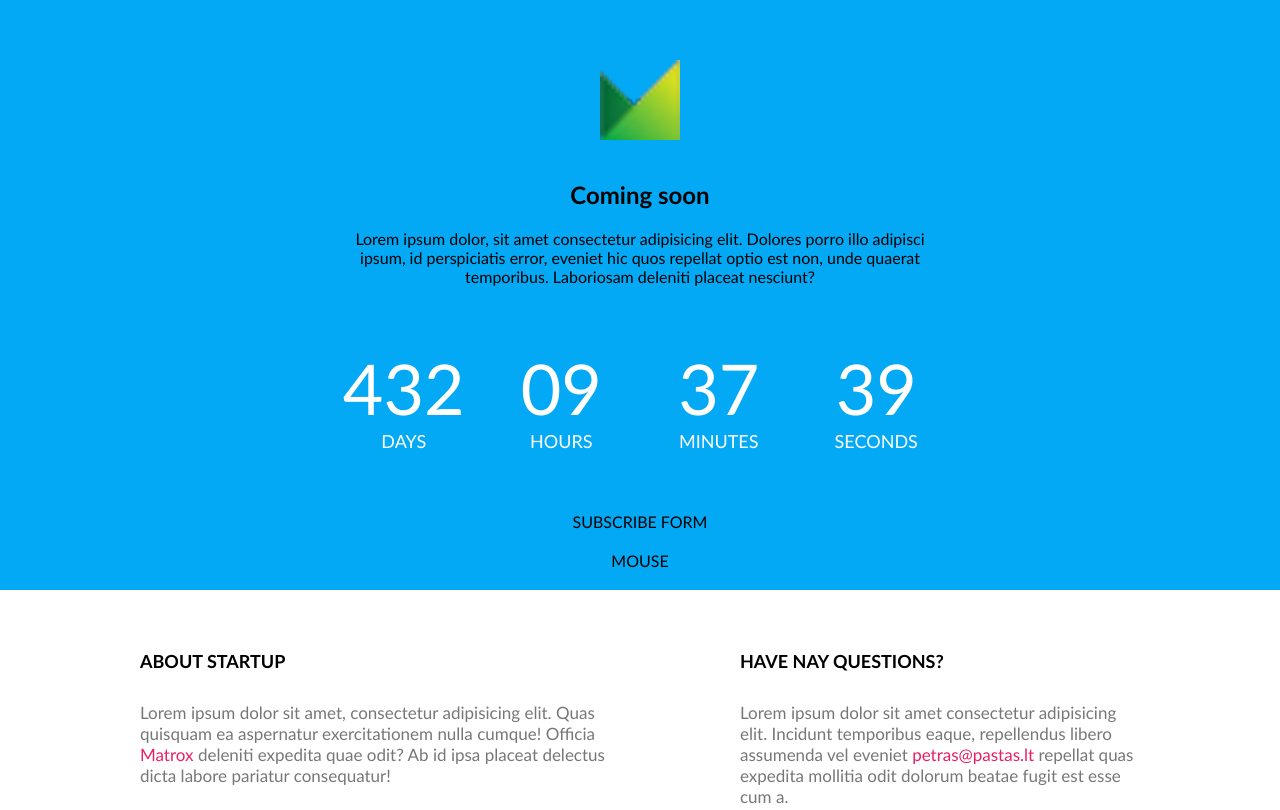
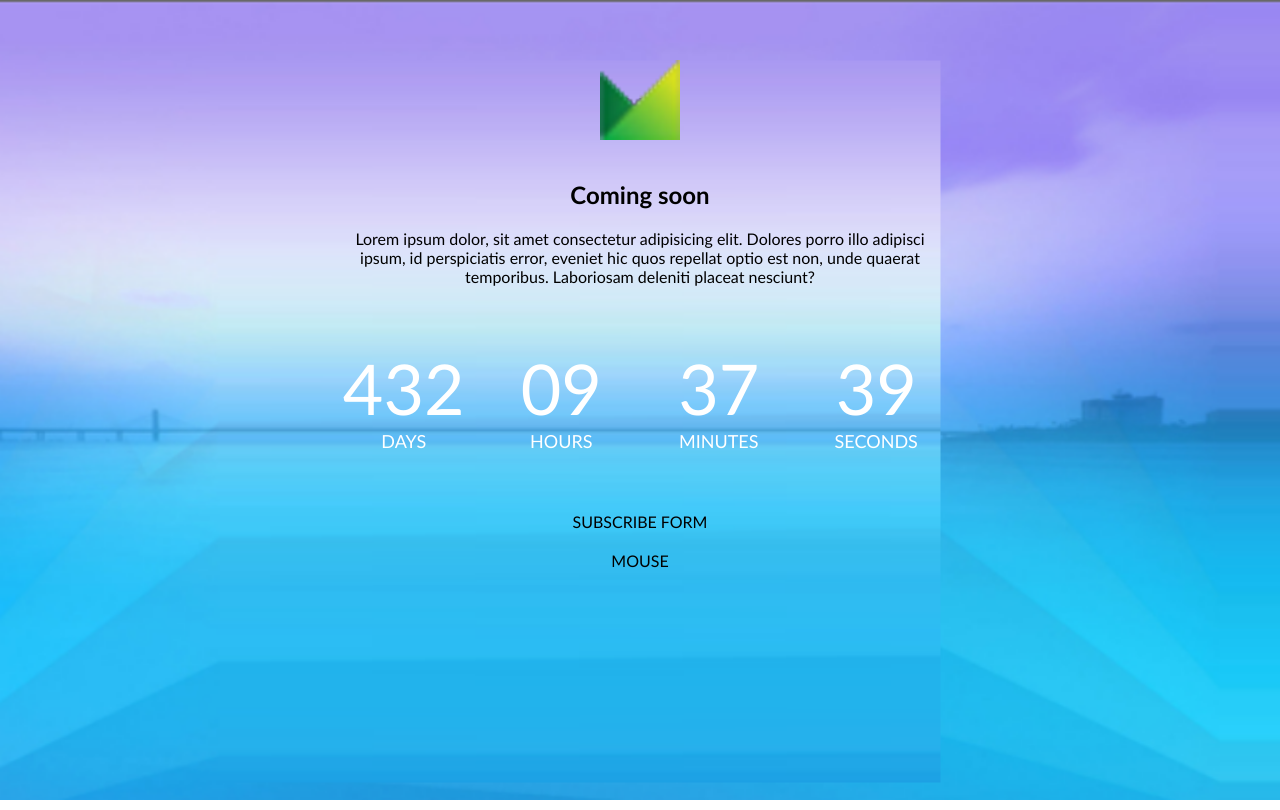
Before and after one commit to Evaldasssss/39-grupe-coming-soonV2, a website: page index.html in a window 1280 px wide. Shown: the top 810 px of the page. Drawn offline with Linux system fonts and the light colour scheme.

Commit message:
hero background

```diff
--- a/css/pages/home.css
+++ b/css/pages/home.css
@@ -21,6 +21,12 @@
 
 .hero {
     padding-bottom: 20px;
+    background-image: url(../../img/Background.png);
+    background-repeat: no-repeat;
+    background-position: center;
+    background-size: cover;
+    background-attachment: fixed;
+    min-height: 100vh;
 }
 
 .hero > .row-short {
```
